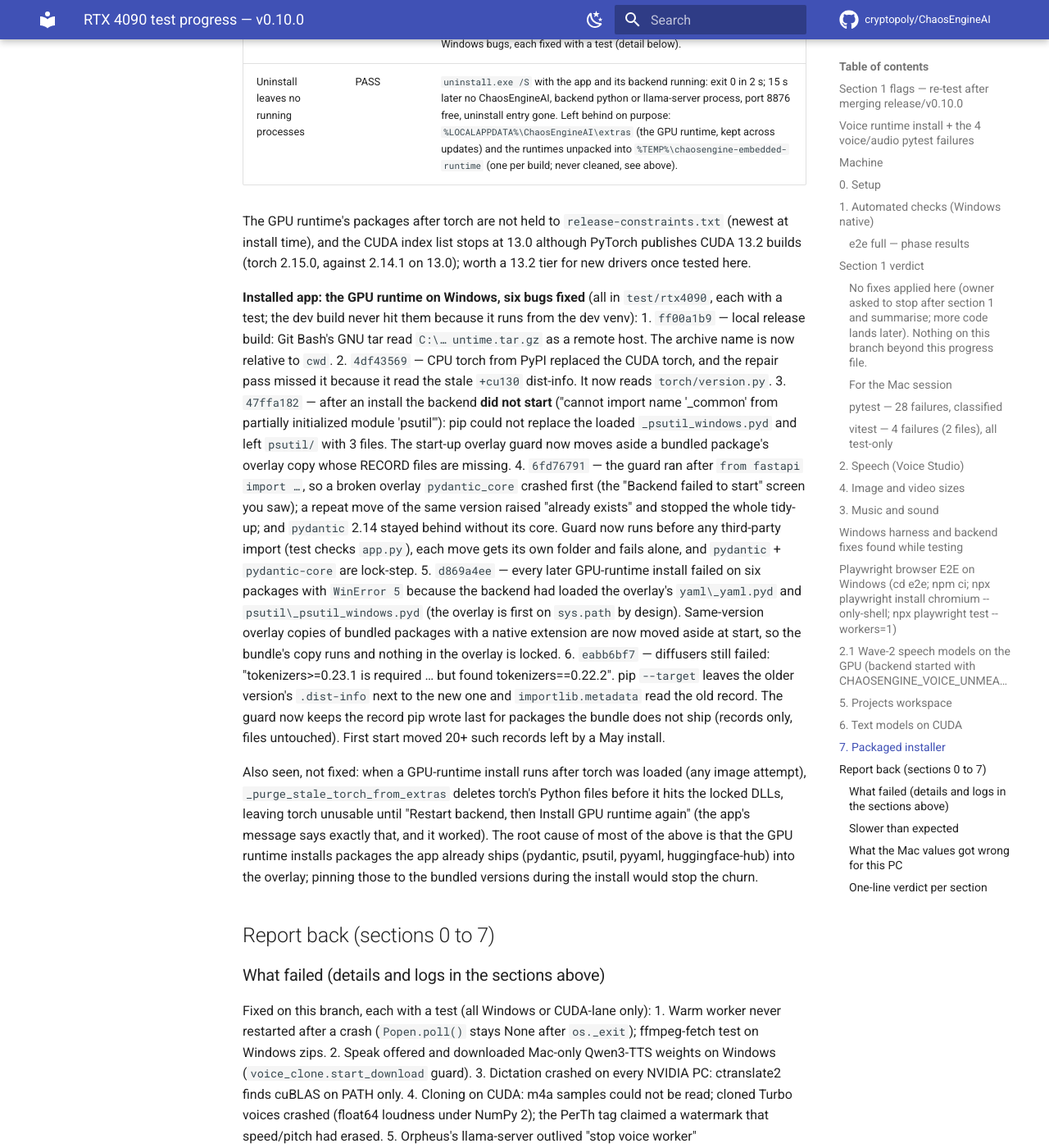
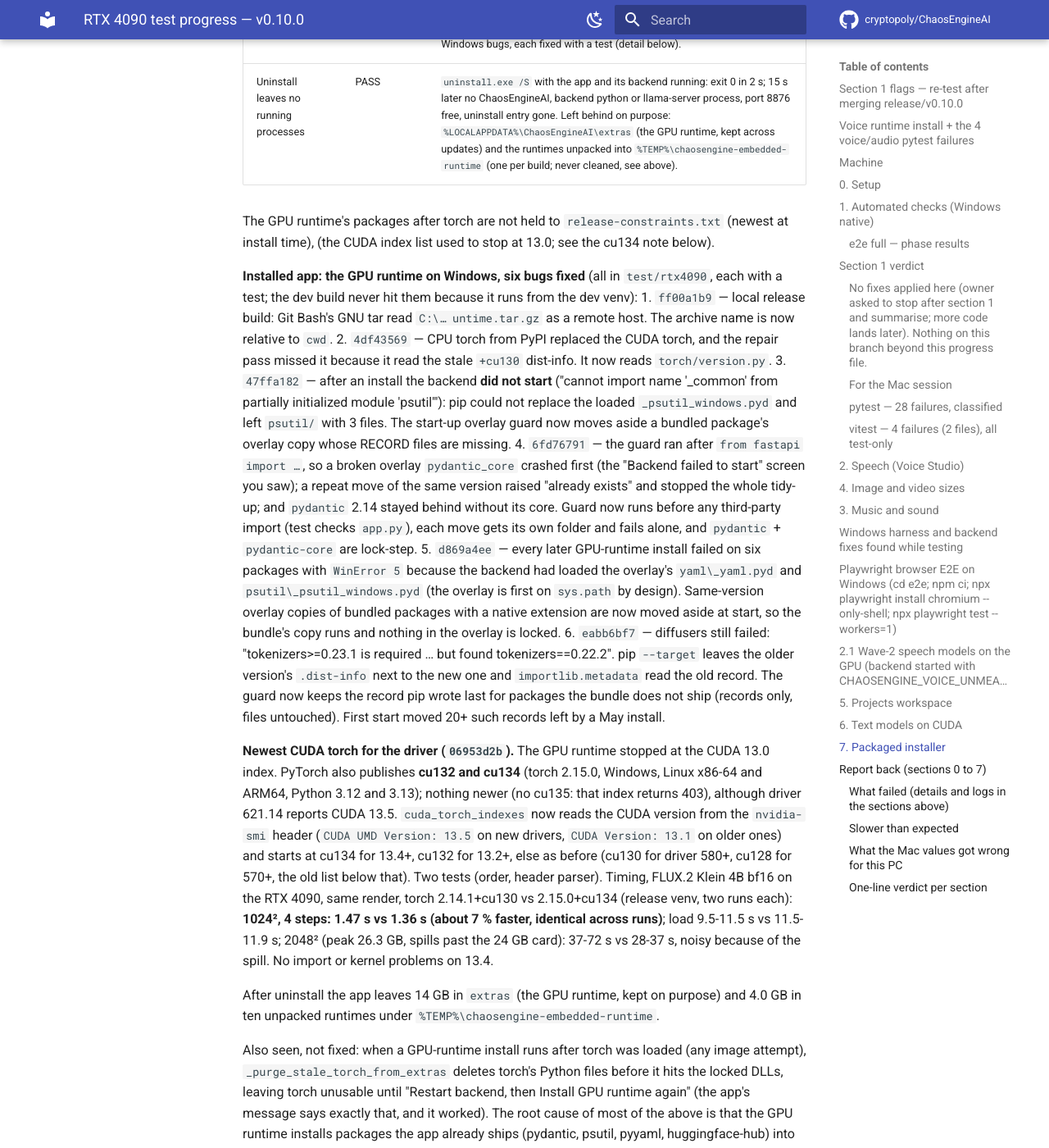
Before and after one commit to cryptopoly/ChaosEngineAI, an MkDocs documentation site: the page built from docs/progress/rtx4090-progress.md, in a window 1280 px wide and 1400 px high, scrolled down 22168 px. Shown: the whole window at 82% size. Built offline with MkDocs 1.6.1 and Material for MkDocs 9.7.7, drawn with Linux system fonts in a browser that asks for light colours; comment, search, counter and statistics services are not loaded.

Commit message:
test(rtx4090): CUDA 13.4 torch timing on the 4090

```diff
--- a/docs/progress/rtx4090-progress.md
+++ b/docs/progress/rtx4090-progress.md
@@ -304,7 +304,7 @@
 | One image from the installed app | **PASS after six fixes** | Final run on driver **621.14** (CUDA 13.5): Install GPU runtime → all 17 packages, `torch 2.14.1+cu130`, CUDA verified, 466 s; FLUX.2 Klein 4B 1024², 4 steps: **HTTP 200, `Diffusers local engine (cuda)`, 14.8 s** (51.7 s with the first load); a clean watercolor lighthouse. Getting there took six Windows bugs, each fixed with a test (detail below). |
 | Uninstall leaves no running processes | PASS | `uninstall.exe /S` with the app and its backend running: exit 0 in 2 s; 15 s later no ChaosEngineAI, backend python or llama-server process, port 8876 free, uninstall entry gone. Left behind on purpose: `%LOCALAPPDATA%\ChaosEngineAI\extras` (the GPU runtime, kept across updates) and the runtimes unpacked into `%TEMP%\chaosengine-embedded-runtime` (one per build; never cleaned, see above). |
 
-The GPU runtime's packages after torch are not held to `release-constraints.txt` (newest at install time), and the CUDA index list stops at 13.0 although PyTorch publishes CUDA 13.2 builds (torch 2.15.0, against 2.14.1 on 13.0); worth a 13.2 tier for new drivers once tested here.
+The GPU runtime's packages after torch are not held to `release-constraints.txt` (newest at install time), (the CUDA index list used to stop at 13.0; see the cu134 note below).
 
 **Installed app: the GPU runtime on Windows, six bugs fixed** (all in `test/rtx4090`, each with a test; the dev build never hit them because it runs from the dev venv):
 1. `ff00a1b9` — local release build: Git Bash's GNU tar read `C:\…
@@ -314,6 +314,10 @@
 4. `6fd76791` — the guard ran after `from fastapi import …`, so a broken overlay `pydantic_core` crashed first (the "Backend failed to start" screen you saw); a repeat move of the same version raised "already exists" and stopped the whole tidy-up; and `pydantic` 2.14 stayed behind without its core. Guard now runs before any third-party import (test checks `app.py`), each move gets its own folder and fails alone, and `pydantic` + `pydantic-core` are lock-step.
 5. `d869a4ee` — every later GPU-runtime install failed on six packages with `WinError 5` because the backend had loaded the overlay's `yaml\_yaml.pyd` and `psutil\_psutil_windows.pyd` (the overlay is first on `sys.path` by design). Same-version overlay copies of bundled packages with a native extension are now moved aside at start, so the bundle's copy runs and nothing in the overlay is locked.
 6. `eabb6bf7` — diffusers still failed: "tokenizers>=0.23.1 is required … but found tokenizers==0.22.2". pip `--target` leaves the older version's `.dist-info` next to the new one and `importlib.metadata` read the old record. The guard now keeps the record pip wrote last for packages the bundle does not ship (records only, files untouched). First start moved 20+ such records left by a May install.
+
+**Newest CUDA torch for the driver (`06953d2b`).** The GPU runtime stopped at the CUDA 13.0 index. PyTorch also publishes **cu132 and cu134** (torch 2.15.0, Windows, Linux x86-64 and ARM64, Python 3.12 and 3.13); nothing newer (no cu135: that index returns 403), although driver 621.14 reports CUDA 13.5. `cuda_torch_indexes` now reads the CUDA version from the `nvidia-smi` header (`CUDA UMD Version: 13.5` on new drivers, `CUDA Version: 13.1` on older ones) and starts at cu134 for 13.4+, cu132 for 13.2+, else as before (cu130 for driver 580+, cu128 for 570+, the old list below that). Two tests (order, header parser). Timing, FLUX.2 Klein 4B bf16 on the RTX 4090, same render, torch 2.14.1+cu130 vs 2.15.0+cu134 (release venv, two runs each): **1024², 4 steps: 1.47 s vs 1.36 s (about 7 % faster, identical across runs)**; load 9.5-11.5 s vs 11.5-11.9 s; 2048² (peak 26.3 GB, spills past the 24 GB card): 37-72 s vs 28-37 s, noisy because of the spill. No import or kernel problems on 13.4.
+
+After uninstall the app leaves 14 GB in `extras` (the GPU runtime, kept on purpose) and 4.0 GB in ten unpacked runtimes under `%TEMP%\chaosengine-embedded-runtime`.
 
 Also seen, not fixed: when a GPU-runtime install runs after torch was loaded (any image attempt), `_purge_stale_torch_from_extras` deletes torch's Python files before it hits the locked DLLs, leaving torch unusable until "Restart backend, then Install GPU runtime again" (the app's message says exactly that, and it worked). The root cause of most of the above is that the GPU runtime installs packages the app already ships (pydantic, psutil, pyyaml, huggingface-hub) into the overlay; pinning those to the bundled versions during the install would stop the churn.
 
```
